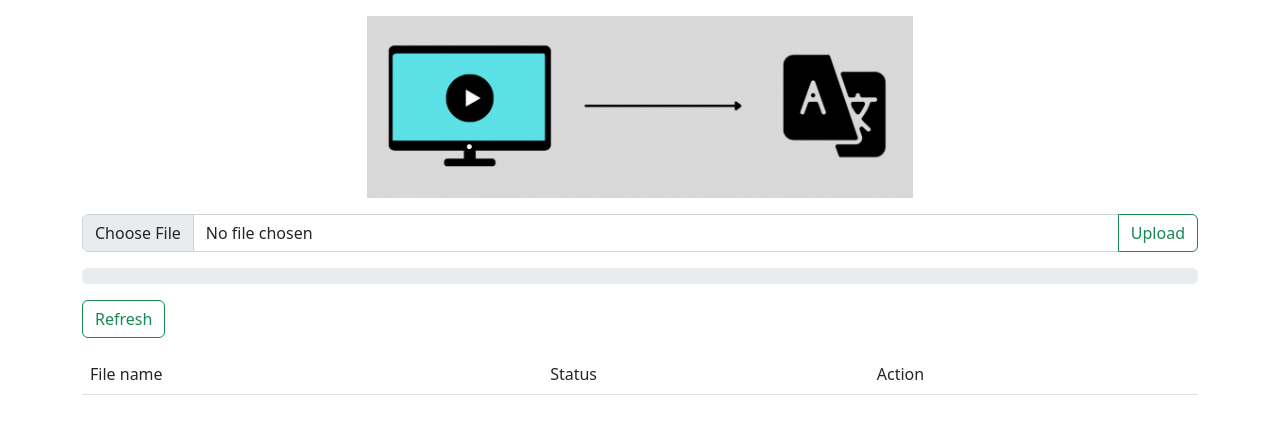
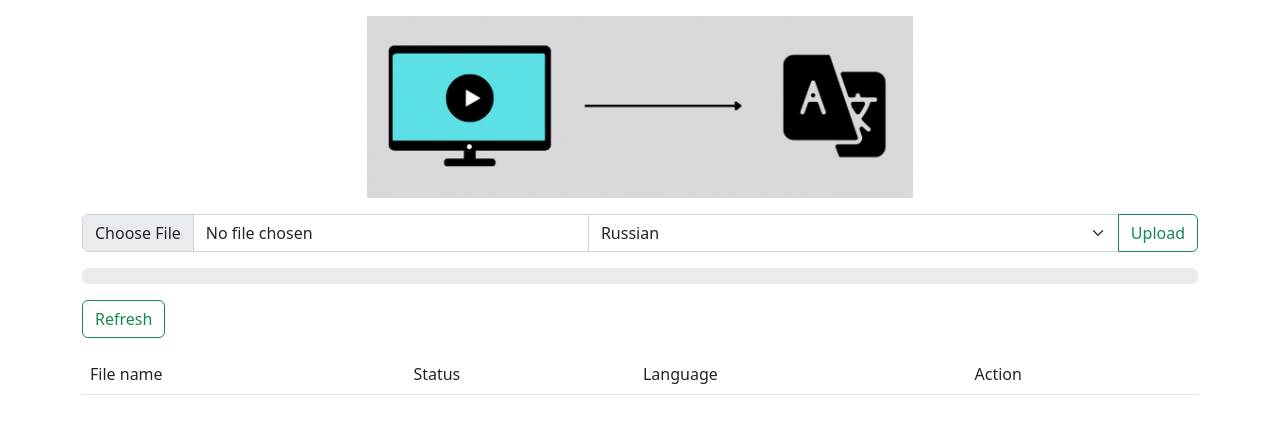
Before and after one commit to serbathome/vidox, a Flask app: page / in a window 1280 px wide. Shown: the top 434 px of the page. Run offline with Flask 2, Linux system fonts and the light colour scheme; data that the repository does not hold is empty; some libraries are stand-ins or nearby versions.

Commit message:
Added support for English transcription

```diff
--- a/app.py
+++ b/app.py
@@ -13,7 +13,7 @@ ALLOWED_EXTENSIONS = {'mp4', 'avi', 'mkv', 'mov'}
 app = Flask(__name__)
 app.config['UPLOAD_FOLDER'] = UPLOAD_FOLDER
 app.config['SECRET_KEY'] = 'thisismysecretcode'
-app.config['SQLALCHEMY_DATABASE_URI'] = 'sqlite://///Users/serb/sources/vidox/test.db'
+app.config['SQLALCHEMY_DATABASE_URI'] = 'sqlite:///test.db'
 db = SQLAlchemy(app)
 
 
@@ -22,6 +22,7 @@ class Job(db.Model):
     filename = db.Column(db.String(80), unique=False, nullable=False)
     yandex_id = db.Column(db.String(64), unique=True, nullable=True)
     status = db.Column(db.String(10), unique=False, nullable=False)
+    language = db.Column(db.String(10), unique=False, nullable=False)
     text = db.Column(db.String(4294000000), unique=False, nullable=True)
 
     def __str__(self):
@@ -56,13 +57,13 @@ def upload():
         if file.filename == '':
             return jsonify({'status': 'No selected file'})
         if file and allowed_file(file.filename):
-            print("saving file")
+            language = request.form.get('language', 'ru-RU')
             filename = secure_filename(file.filename)
             file.save(os.path.join(app.config['UPLOAD_FOLDER'], filename))
-            print("file saved")
             job = Job()
             job.filename = filename
             job.status = 'uploaded'
+            job.language = language
             db.session.add(job)
             db.session.commit()
             return jsonify({"status": "ok"})
@@ -95,7 +96,8 @@ def refresh():
             {
                 'id': j.id,
                 'filename': j.filename,
-                'status': j.status
+                'status': j.status,
+                'language': j.language
             }
         )
     return jsonify({'jobs': jobs})
@@ -130,24 +132,20 @@ def transcribe(job_id):
     j = Job.query.filter_by(id=job_id).first()
     if j.status == 'uploaded':
         filename = j.filename
-        print(f"processing filename {filename}")
         video = editor.VideoFileClip(filename=filename)
         audio = video.audio
         audio.write_audiofile(filename=filename + ".mp3",
                               verbose=False, logger=None)
-        print("audio track extracted")
-        print("uploading to yandex s3")
         uploadFile(filename + ".mp3")
-        print("upload completed")
-        print("requesting voice recognition")
         key = os.getenv('s3key')
         filelink = 'https://storage.yandexcloud.net/vidox/' + filename + '.mp3'
         POST = "https://transcribe.api.cloud.yandex.net/speech/stt/v2/longRunningRecognize"
         body = {
             "config": {
                 "specification": {
-                    "languageCode": "ru-RU",
-                    "audioEncoding": "MP3"
+                    "languageCode": j.language,
+                    "audioEncoding": "MP3",
+                    "literature_text": "true"
                 }
             },
             "audio": {
@@ -158,7 +156,6 @@ def transcribe(job_id):
         req = requests.post(POST, headers=header, json=body)
         data = req.json()
         id = data['id']
-        print(f"job posted with id {id}")
         j.yandex_id = id
         j.status = "scheduled"
         db.session.commit()
--- a/static/app.js
+++ b/static/app.js
@@ -24,11 +24,11 @@ var app = new Vue({
             axios.get(/transcribe/ + id)
                 .then((response) => {
                     if (response.data.status == "ok") {
-                        this.pushNotification('Transcription started', 'Wait for completion', 'success');
+                        this.pushNotification('Success', 'Transcription started', 'success');
                         console.log("scheduled successfully");
                     }
                     else {
-                        this.pushNotification('Transcription failed', 'Wait for completion', 'error');
+                        this.pushNotification('Error', 'Transcription failed', 'error');
                         console.log("error happened");
                     }
                     this.get();
@@ -49,7 +49,7 @@ var app = new Vue({
                                 'id': element.id,
                                 'filename': element.filename,
                                 'status': element.status,
-                                'transcript': transcript,
+                                'language': element.language
                             }
                         );
                     });
@@ -66,11 +66,13 @@ var app = new Vue({
             }
         },
         uploadFile: function () {
+            lang = document.getElementById("language").value;
             document.getElementById("progress").style["width"] = "0%";
             var formData = new FormData();
             var imagefile = document.querySelector('#file');
             fileSize = imagefile.files[0].size;
             formData.append("file", imagefile.files[0]);
+            formData.append("language", lang)
             axios.post('/upload', formData, {
                 headers: {
                     'Content-Type': 'multipart/form-data'
--- a/templates/index.html
+++ b/templates/index.html
@@ -44,6 +44,10 @@
                 <form>
                     <div class="input-group mb-3">
                         <input class="form-control" name="file" type="file" id="file">
+                        <select id="language" class="form-select" aria-label="Select the lagnuage">
+                        <option selected value="ru-RU">Russian</option>
+                        <option value="en-US">English</option>
+                        </select>
                         <input class="btn btn-outline-success" type="submit" value="Upload" id="upload" v-on:click.prevent="uploadFile"></input>
                     </div>
                 </form>
@@ -66,6 +70,7 @@
                 <tr>
                     <td>File name</td>
                     <td>Status</td>
+                    <td>Language</td>
                     <td>Action</td>
                 </tr>
             </thead>
@@ -73,6 +78,7 @@
                 <tr v-for="job in jobs">
                     <td>${job.filename}</td>
                     <td>${job.status}</td>
+                    <td>${job.language}</td>
                     <td>
                         <a class="btn btn-outline-success" v-on:click.prevent="run(job.id)"><i class="fas fa-play"></i></a>
                         <a class="btn btn-outline-success" v-on:click.prevent="drop(job.id)"><i class="fas fa-trash"></i></a>
```
